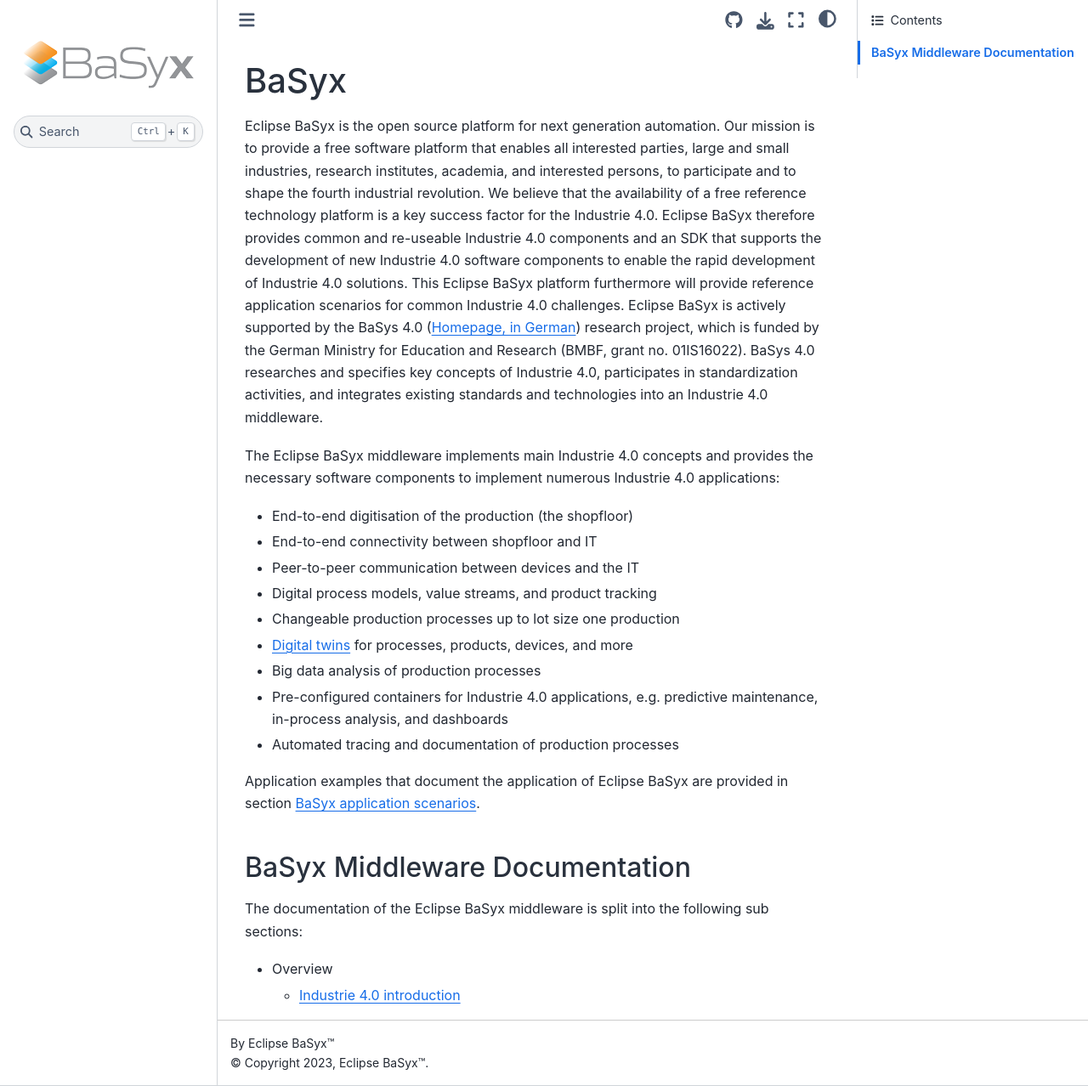
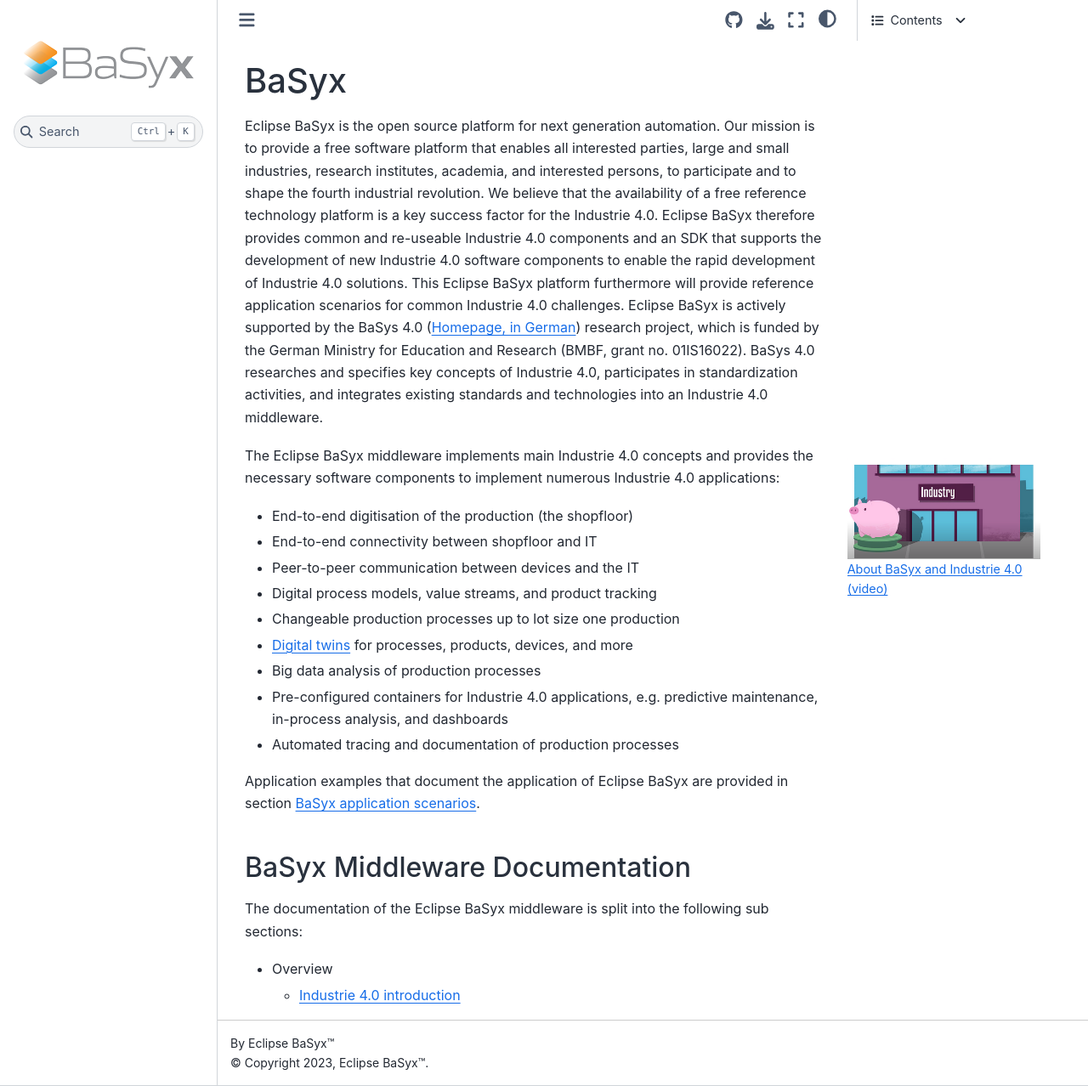
Before and after one commit to aaronzi/basyx-wiki, a Sphinx documentation site: the page built from docs/source/index.md, in a window 1280 px wide and 1278 px high. Shown: the whole window at 85% size. Built offline with Sphinx 7.4.7 and the Sphinx Book theme 1.1.4, drawn with Linux system fonts in a browser that asks for light colours.

Commit message:
added margin image

````diff
--- a/docs/source/conf.py
+++ b/docs/source/conf.py
@@ -35,6 +35,7 @@
 html_theme_options = {
     "repository_url": "https://github.com/aaronzi/basyx-wiki",
     "use_repository_button": True,
+    "use_sidenodes": True,
 }
 
 html_logo = "./logo/basyx_logo.png"
--- a/docs/source/index.md
+++ b/docs/source/index.md
@@ -7,6 +7,11 @@
 This Eclipse BaSyx platform furthermore will provide reference application scenarios for common Industrie 4.0 challenges.
 Eclipse BaSyx is actively supported by the BaSys 4.0 ([Homepage, in German](https://www.basys40.de/)) research project, which is funded by the German Ministry for Education and Research (BMBF, grant no. 01IS16022).
 BaSys 4.0 researches and specifies key concepts of Industrie 4.0, participates in standardization activities, and integrates existing standards and technologies into an Industrie 4.0 middleware.
+
+```{margin}
+![About BaSyx and Industrie 4.0](./images/450px-Basyx.video.png)
+[About BaSyx and Industrie 4.0 (video)](https://www.youtube.com/watch?v=kx2F5E5foLU)
+```
 
 The Eclipse BaSyx middleware implements main Industrie 4.0 concepts and provides the necessary software components to implement numerous Industrie 4.0 applications:
 
````
Also changed, not shown: docs/source/images/450px-Basyx.explanation.video.png (added), docs/source/images/450px-Basyx.video.png (added).
